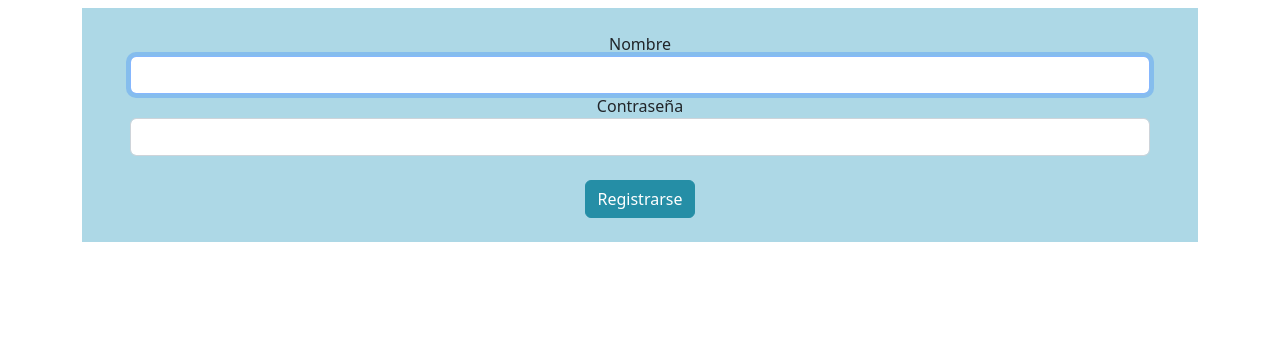
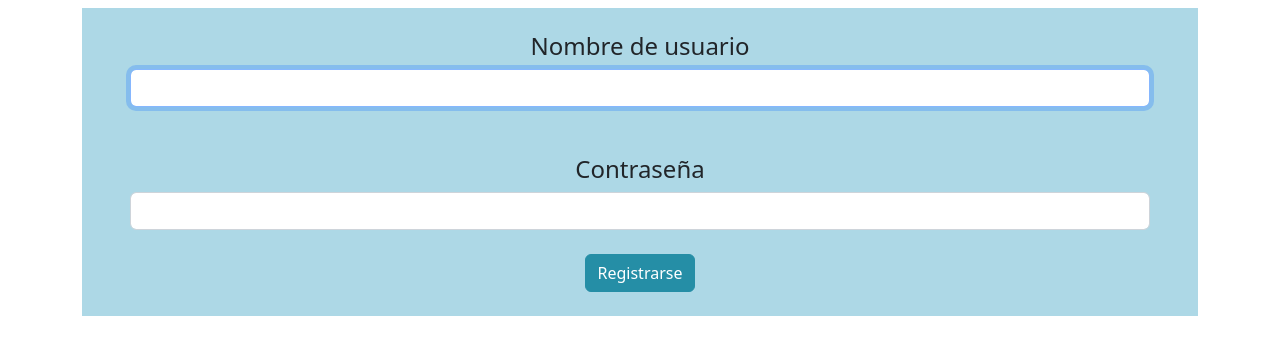
Before and after one commit to DCC-CC4401/2023-1-Grupo-27, a Django app: page /register/ in a window 1280 px wide. Shown: the part 86-441 px from the top of the page. Run offline with Django 4.2, Linux system fonts and the light colour scheme.

Commit message:
Feat: Added error messages when an error ocurrs at registering or login

```diff
--- a/FinanceManager/mainApp/templates/register_user.html
+++ b/FinanceManager/mainApp/templates/register_user.html
@@ -42,34 +42,22 @@
                     <form method="post">
                         {% csrf_token %}
                         <div class="form-group">
-                            <label for="nombre_usuario">Nombre</label>
+                            <h4><label for="nombre_usuario">Nombre de usuario</label></h4>
                             <input type="text" class="form-control" id=nombre_usuario name="nombre" autofocus required>
                         </div>
 
+                        <br></br>
+
                         <div class="form-group pb-4">
-                            <label for="contraseña">Contraseña</label>
+                            <h4><label for="contraseña">Contraseña</label></h4>
                             <input type="password" class="form-control" id="contraseña" name="contraseña" required>
                         </div>
-                         <!-- <div class="form-group">
-                            <label for="apodo">Apodo</label>
-                            <input type="text" class="form-control" id="apodo" name="apodo" required>
-                         </div>
 
-                        <div>
-                            <label for="pronombre">Pronombre</label>
-                            <select id="pronombre" class="form-control" name="pronombre" required>
-                                <option class="disabled" value="">Elige un pronombre</option>
-                                <option value="El">El</option>
-                                <option value="La">La</option>
-                                <option value="Le">Le</option>
-                                <option value="Otro">Otro</option>
-                            </select>
-                        </div>
-
-                         <div class="form-group">
-                             <label for="mail">Mail</label>
-                             <input type="email" class="form-control" id="mail" name="mail" required>
-                         </div> -->
+                        {% if errorRegistro %}
+                            <div class="boxError">
+                                <h5><p class="red_text">{{ errorRegistro }}</p></h5>
+                            </div>
+                        {% endif %}
                          <button class="btn btn-primary" type="submit">Registrarse</button>
                     </form>
                 </div>
--- a/FinanceManager/mainApp/views.py
+++ b/FinanceManager/mainApp/views.py
@@ -36,6 +36,7 @@ def index(request):  # Metodo para la pagina principal
             request.session["fecha_termino"] = fecha_termino    #Guardamos la fecha ingresada en la sesion
 
         return render(request, "index.html", {"transacciones": transacciones, "user": user, "saldo": saldo, "categorias_form": categorias_form, "fecha_inicio":fecha_inicio, "fecha_termino":fecha_termino}) # Cargamos la pagina con lo correspondiente
+
     if request.method == "POST": # Se envía un formulario desde la pagina
         if "ingreso" in request.POST or "egreso" in request.POST: # Estamos recibiendo un post del modal de ingreso o egreso
             tipo = "Ingreso" if "ingreso" in request.POST else "Egreso" # Diferenciamos caso entre ingreso o egreso
@@ -89,7 +90,7 @@ def register_user(request): # Metodo para registrar al usuario
             #Redireccionar la página /index
             return HttpResponseRedirect('/mainApp')
         except IntegrityError: # Caso en que el usuario con tal nombre ya exista, recargamos la pagina
-            return HttpResponseRedirect('.')
+            return render(request, 'register_user.html', {'errorRegistro': 'Precaución, el nombre de usuario no es válido. Intentelo denuevo.'})
 
 
 def login_user(request): # Metodo para hacer login a un usuario
@@ -103,7 +104,8 @@ def login_user(request): # Metodo para hacer login a un usuario
             login(request,usuario) # Se logea el usuario
             return HttpResponseRedirect('../mainApp') # Ingresamos a la pagina principal
         else: # Caso contrario debe registrarse, o bien se equivoco al ingresar datos
-            return HttpResponseRedirect('/login') # Recargamos la pagina
+            return render(request, './login.html', {'errorInicio': 'Precaución, usuario o contraseña invalida. Porfavor intentelo denuevo.'})
+            #return HttpResponseRedirect('/login') # Recargamos la pagina
 
 def logout_user(request): # Metodo para hacer logout de un user
     logout(request) # Hacemos logout del usuario
```
Also changed, not shown: FinanceManager/mainApp/templates/login.html (+10 -3 lines).
